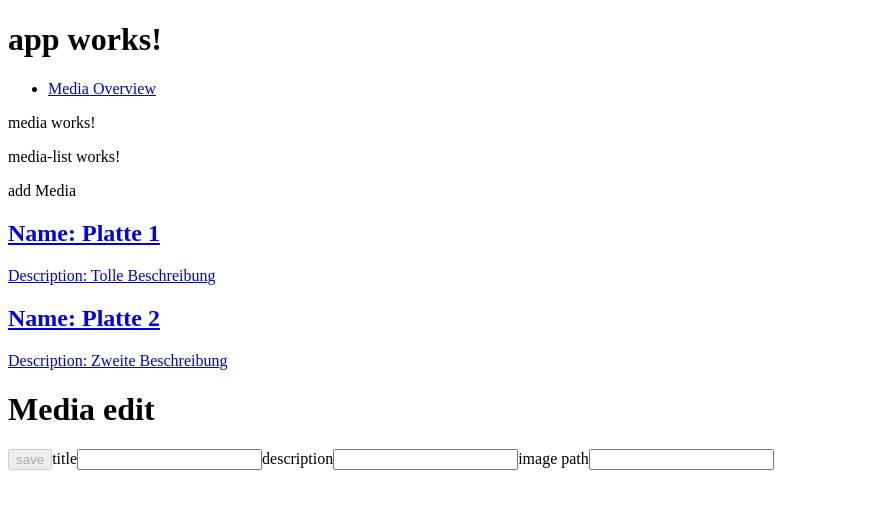
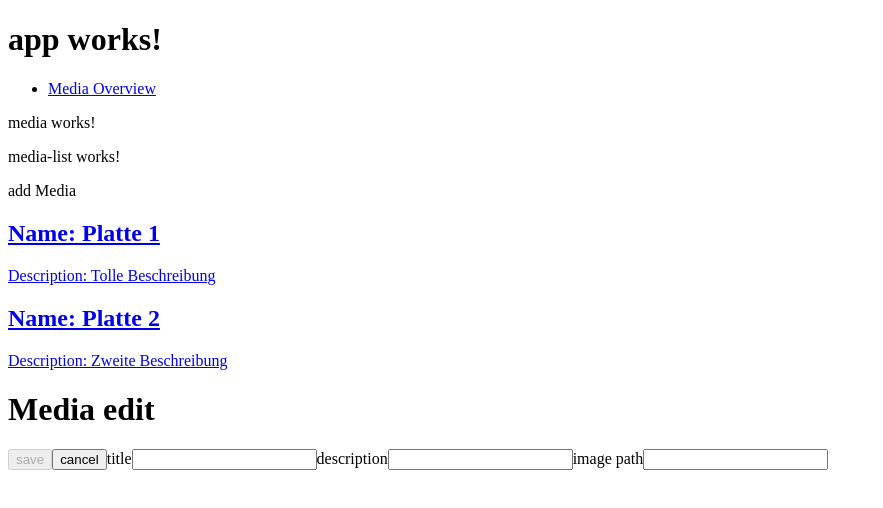
Before and after one commit to webdesignberlin/media, an Angular app: page /media/new in a window 1280 px wide. Shown: the top 508 px of the page, without its empty margins (0-883 px from the left). Built offline with nearby package versions, Linux system fonts and the light colour scheme.

Commit message:
move Mediaservice to app.module to prevent loosing states on navigate

```diff
--- a/src/app/app.module.ts
+++ b/src/app/app.module.ts
@@ -11,6 +11,7 @@ import { MediaItemComponent } from './media/media-list/media-item.component';
 import {routing} from "./app.routing";
 import { MediaStartComponent } from './media/media-start.component';
 import { MediaEditComponent } from './media/media-edit/media-edit.component';
+import {MediaService} from "./media/media.service";
 
 @NgModule({
   declarations: [
@@ -29,7 +30,7 @@ import { MediaEditComponent } from './media/media-edit/media-edit.component';
     ReactiveFormsModule,
     HttpModule
   ],
-  providers: [],
+  providers: [MediaService],
   bootstrap: [AppComponent]
 })
 export class AppModule { }
--- a/src/app/media/media-edit/media-edit.component.html
+++ b/src/app/media/media-edit/media-edit.component.html
@@ -4,6 +4,8 @@
 
   <button type="submit"
           [disabled]="!mediaForm.valid">save</button>
+  <button type="button"
+          (click)="onCancel()">cancel</button>
 
   <label for="name">title</label>
   <input type="text"
--- a/src/app/media/media-edit/media-edit.component.ts
+++ b/src/app/media/media-edit/media-edit.component.ts
@@ -1,6 +1,7 @@
 import { Component, OnInit } from '@angular/core';
 import {MediaService} from "../media.service";
 import {FormGroup, FormControl, Validators} from "@angular/forms";
+import {Router} from "@angular/router";
 
 @Component({
   selector: 'app-media-edit',
@@ -12,12 +13,22 @@ export class MediaEditComponent implements OnInit {
   mediaForm: FormGroup;
 
   constructor(
-      private mediaService: MediaService
+      private mediaService: MediaService,
+      private router: Router
   ) { }
 
   onSubmit(){
     const newMedia = this.mediaForm.value;
     this.mediaService.addMedia(newMedia);
+    this.onNavigateBack();
+  }
+
+  onCancel(){
+    this.onNavigateBack();
+  }
+
+  onNavigateBack(){
+    this.router.navigate(['/']);
   }
 
   ngOnInit() {
--- a/src/app/media/media.component.ts
+++ b/src/app/media/media.component.ts
@@ -1,11 +1,9 @@
 import { Component, OnInit } from '@angular/core';
-import {MediaService} from "./media.service";
 
 @Component({
   selector: 'app-media',
   templateUrl: './media.component.html',
-  styleUrls: ['./media.component.css'],
-  providers: [MediaService]
+  styleUrls: ['./media.component.css']
 })
 export class MediaComponent implements OnInit {
 
```
